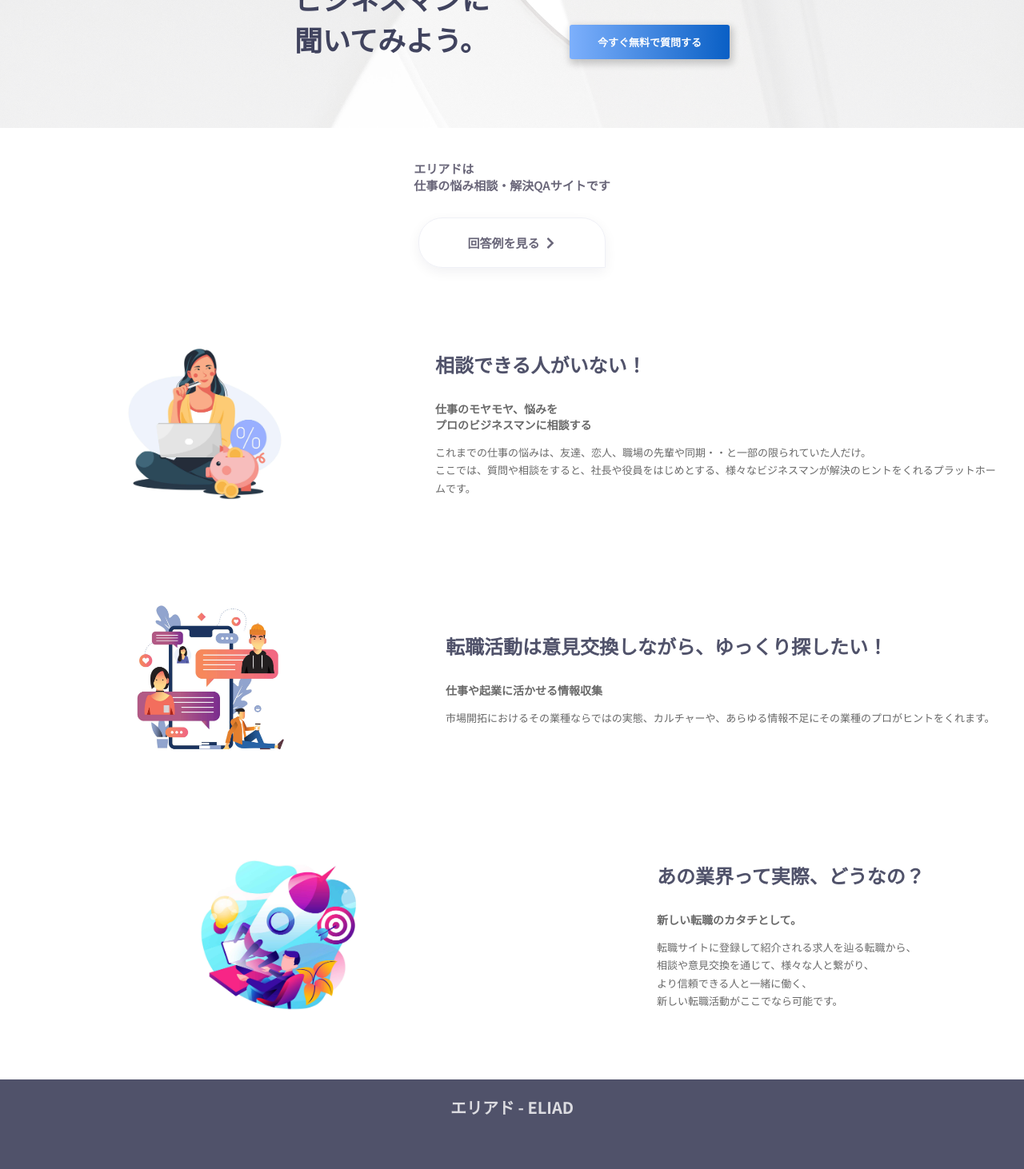
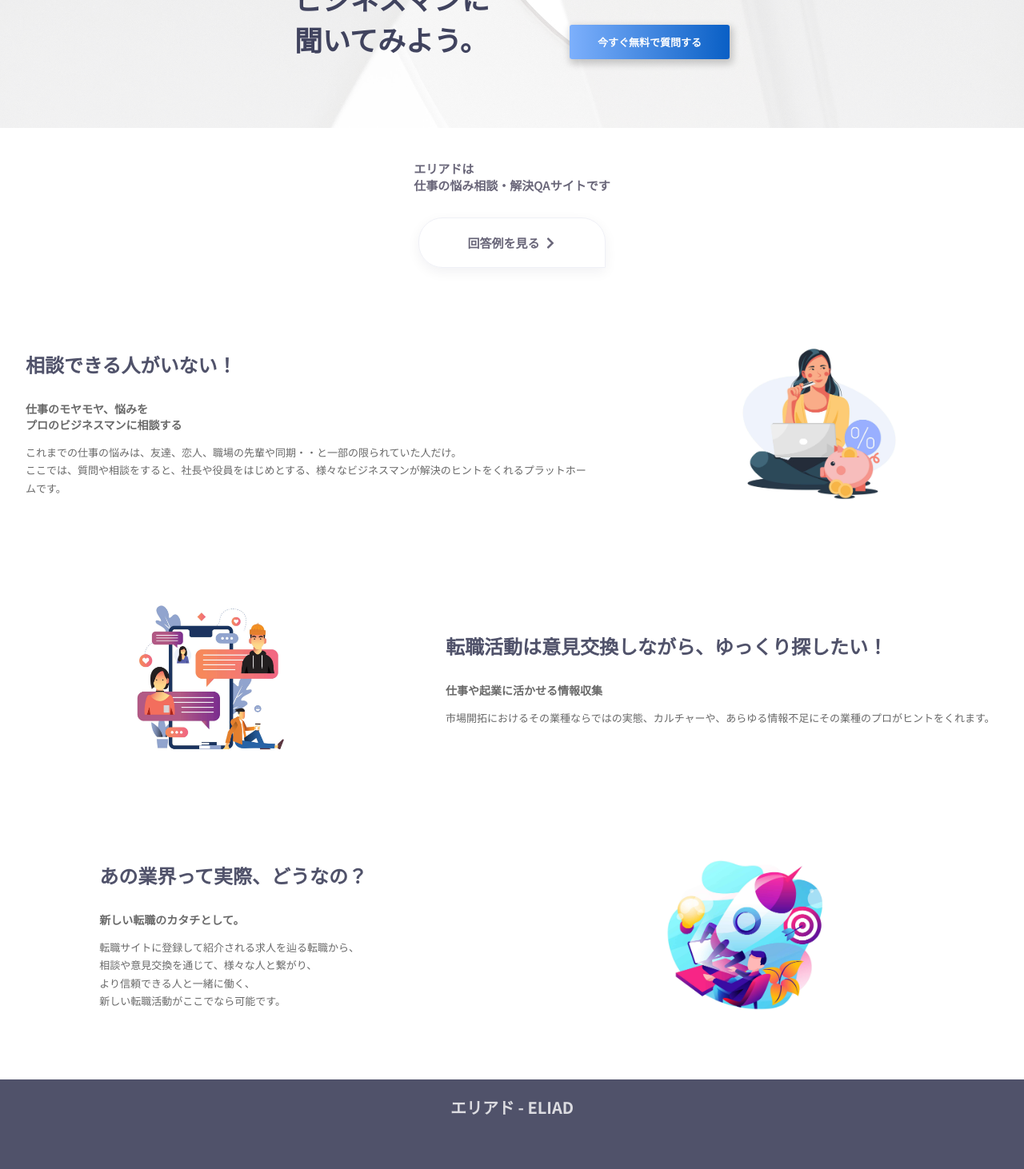
Before and after one commit to Rin101/eliad-user-lp, a Next.js app: page / in a window 1280 px wide. Shown: the part 240-1702 px from the top of the page at 80% size. Built offline with nearby package versions, Linux system fonts and the light colour scheme.

Commit message:
img layout

```diff
--- a/src/app/page.tsx
+++ b/src/app/page.tsx
@@ -57,13 +57,13 @@ export default function Home() {
       </section>
       <section id="points" className={styles.points}>
         <div className={styles.point}>
-          <Image src={"/img/alone.jpg"} height={800} width={800} alt={"group-chat"} />
           {/* <Image src={"/img/group-chat.jpg"} height={800} width={800} alt={"group-chat"} /> */}
           <div className={styles.pointTextContainer}>
             <h2 className={styles.pointBigHeading}>相談できる人がいない！</h2>
             <h3 className={styles.pointHeading}>仕事のモヤモヤ、悩みを<br/>プロのビジネスマンに相談する</h3>
             <p className={styles.pointContent}>これまでの仕事の悩みは、友達、恋人、職場の先輩や同期・・と一部の限られていた人だけ。<br/>ここでは、質問や相談をすると、社長や役員をはじめとする、様々なビジネスマンが解決のヒントをくれるプラットホームです。</p>
           </div>
+          <Image src={"/img/alone.jpg"} height={800} width={800} alt={"group-chat"} />
         </div>
         <div className={styles.point}>
           <Image src={"/img/chat.jpg"} height={800} width={800} alt={"group-chat"} />
@@ -74,7 +74,6 @@ export default function Home() {
           </div>
         </div>
         <div className={styles.point}>
-          <Image src={"/img/startup.jpg"} height={800} width={800} alt={"group-chat"} />
           <div className={styles.pointTextContainer}>
             <h2 className={styles.pointBigHeading}>あの業界って実際、どうなの？</h2>
             <h3 className={styles.pointHeading}>新しい転職のカタチとして。</h3>
@@ -83,7 +82,8 @@ export default function Home() {
               <br/>より信頼できる人と一緒に働く、
               <br/>新しい転職活動がここでなら可能です。</p>
           </div>
-          </div>
+          <Image src={"/img/startup.jpg"} height={800} width={800} alt={"group-chat"} />
+        </div>
       </section>
     </main>
   )
```
